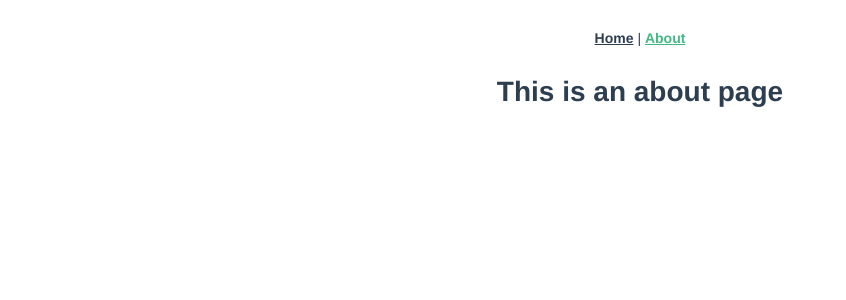
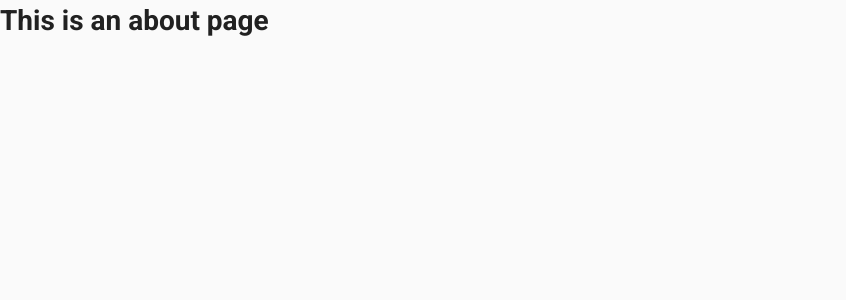
Before and after one commit to tlowv/tlowv-site, a Vue app: page /about in a window 1280 px wide. Shown: the top 300 px of the page, without its empty margins (0-846 px from the left). Built offline with nearby package versions, Linux system fonts and the light colour scheme.

Commit message:
prototyped navigation bar

```diff
--- a/babel.config.js
+++ b/babel.config.js
@@ -1,10 +1,10 @@
 module.exports = {
-  "presets": [
-    [
-      "@vue/app",
-      {
-        "useBuiltIns": "entry"
-      }
+    presets: [
+        [
+            '@vue/app',
+            {
+                useBuiltIns: 'entry'
+            }
+        ]
     ]
-  ]
-}
+};
--- a/package.json
+++ b/package.json
@@ -39,6 +39,10 @@
       "parser": "babel-eslint"
     }
   },
+  "prettier": {
+    "tabWidth": 4,
+    "singleQuote": true
+  },
   "postcss": {
     "plugins": {
       "autoprefixer": {}
--- a/src/App.vue
+++ b/src/App.vue
@@ -1,31 +1,16 @@
 <template>
-  <div id="app">
-    <div id="nav">
-      <router-link to="/">Home</router-link> |
-      <router-link to="/about">About</router-link>
-    </div>
-    <router-view/>
-  </div>
+    <v-app>
+        <v-content transition="slide-x-transition">
+            <router-view></router-view>
+        </v-content>
+    </v-app>
 </template>
 
+<script>
+export default {
+    name: 'App'
+};
+</script>
+
 <style>
-#app {
-  font-family: "Avenir", Helvetica, Arial, sans-serif;
-  -webkit-font-smoothing: antialiased;
-  -moz-osx-font-smoothing: grayscale;
-  text-align: center;
-  color: #2c3e50;
-}
-#nav {
-  padding: 30px;
-}
-
-#nav a {
-  font-weight: bold;
-  color: #2c3e50;
-}
-
-#nav a.router-link-exact-active {
-  color: #42b983;
-}
 </style>
--- /dev/null
+++ b/src/components/AppNavigation.vue
@@ -0,0 +1,47 @@
+<template>
+    <span>
+        <v-navigation-drawer app v-model="drawer" class="brown lighten-2" dark disable-resize-watcher>
+            <v-list>
+                <template v-for="(item, index) in items">
+                    <v-list-tile :key="index">
+                        <v-list-tile-content>
+                            {{item.title}}
+                        </v-list-tile-content>
+                    </v-list-tile>
+                    <v-divider :key="`divider-${index}`"></v-divider>
+                </template>
+            </v-list>
+        </v-navigation-drawer>
+
+        <v-toolbar app color="brown darken-4" dark>
+            <v-toolbar-side-icon class="hidden-md-and-up" @click="drawer = !drawer"></v-toolbar-side-icon>
+            <v-spacer class="hidden-md-and-up"></v-spacer>
+            <v-toolbar-title>{{appTitle}}</v-toolbar-title>
+            <v-btn flat class="hidden-sm-and-down">Our Office</v-btn>
+            <v-btn flat class="hidden-sm-and-down">Practice</v-btn>
+            <v-spacer class="hidden-sm-and-down"></v-spacer>
+
+            <v-btn color="brown lighten-3" class="hidden-sm-and-down">Contact Us</v-btn>
+        </v-toolbar>
+    </span>
+</template>
+
+<script>
+export default {
+    name: 'AppNavigation',
+    data() {
+        return {
+            appTitle: 'TLO',
+            drawer: false,
+            items: [
+                { title: 'Our Office' },
+                { title: 'Practice Areas' },
+                { title: 'Join' }
+            ]
+        };
+    }
+};
+</script>
+
+<style scoped>
+</style>
--- a/src/components/HelloWorld.vue
+++ /dev/null
@@ -1,58 +0,0 @@
-<template>
-  <div class="hello">
-    <h1>{{ msg }}</h1>
-    <p>
-      For a guide and recipes on how to configure / customize this project,<br>
-      check out the
-      <a href="https://cli.vuejs.org" target="_blank" rel="noopener">vue-cli documentation</a>.
-    </p>
-    <h3>Installed CLI Plugins</h3>
-    <ul>
-      <li><a href="https://github.com/vuejs/vue-cli/tree/dev/packages/%40vue/cli-plugin-babel" target="_blank" rel="noopener">babel</a></li>
-      <li><a href="https://github.com/vuejs/vue-cli/tree/dev/packages/%40vue/cli-plugin-eslint" target="_blank" rel="noopener">eslint</a></li>
-    </ul>
-    <h3>Essential Links</h3>
-    <ul>
-      <li><a href="https://vuejs.org" target="_blank" rel="noopener">Core Docs</a></li>
-      <li><a href="https://forum.vuejs.org" target="_blank" rel="noopener">Forum</a></li>
-      <li><a href="https://chat.vuejs.org" target="_blank" rel="noopener">Community Chat</a></li>
-      <li><a href="https://twitter.com/vuejs" target="_blank" rel="noopener">Twitter</a></li>
-      <li><a href="https://news.vuejs.org" target="_blank" rel="noopener">News</a></li>
-    </ul>
-    <h3>Ecosystem</h3>
-    <ul>
-      <li><a href="https://router.vuejs.org" target="_blank" rel="noopener">vue-router</a></li>
-      <li><a href="https://vuex.vuejs.org" target="_blank" rel="noopener">vuex</a></li>
-      <li><a href="https://github.com/vuejs/vue-devtools#vue-devtools" target="_blank" rel="noopener">vue-devtools</a></li>
-      <li><a href="https://vue-loader.vuejs.org" target="_blank" rel="noopener">vue-loader</a></li>
-      <li><a href="https://github.com/vuejs/awesome-vue" target="_blank" rel="noopener">awesome-vue</a></li>
-    </ul>
-  </div>
-</template>
-
-<script>
-export default {
-  name: "HelloWorld",
-  props: {
-    msg: String
-  }
-};
-</script>
-
-<!-- Add "scoped" attribute to limit CSS to this component only -->
-<style scoped>
-h3 {
-  margin: 40px 0 0;
-}
-ul {
-  list-style-type: none;
-  padding: 0;
-}
-li {
-  display: inline-block;
-  margin: 0 10px;
-}
-a {
-  color: #42b983;
-}
-</style>
--- a/src/plugins/vuetify.js
+++ b/src/plugins/vuetify.js
@@ -1,7 +1,7 @@
-import Vue from 'vue'
-import Vuetify from 'vuetify'
-import 'vuetify/dist/vuetify.min.css'
+import Vue from 'vue';
+import Vuetify from 'vuetify';
+import 'vuetify/dist/vuetify.min.css';
 
 Vue.use(Vuetify, {
-  iconfont: 'mdi',
-})
+    iconfont: 'mdi'
+});
--- a/src/views/Home.vue
+++ b/src/views/Home.vue
@@ -1,18 +1,20 @@
 <template>
-  <div class="home">
-    <img alt="Vue logo" src="../assets/logo.png">
-    <HelloWorld msg="Welcome to Your Vue.js App"/>
-  </div>
+  <v-app>
+    <app-navigation></app-navigation>
+
+    <v-content transition="slide-x-transition">
+      <router-view></router-view>
+    </v-content>
+  </v-app>
 </template>
 
 <script>
-// @ is an alias to /src
-import HelloWorld from "@/components/HelloWorld.vue";
+import AppNavigation from '@/components/AppNavigation';
 
 export default {
-  name: "home",
-  components: {
-    HelloWorld
-  }
+    name: 'App',
+    components: {
+      AppNavigation
+    }
 };
 </script>
```
Also changed, not shown: src/main.js (+10 -10 lines), src/router.js (+9 -9 lines), src/store.js (+5 -5 lines).
